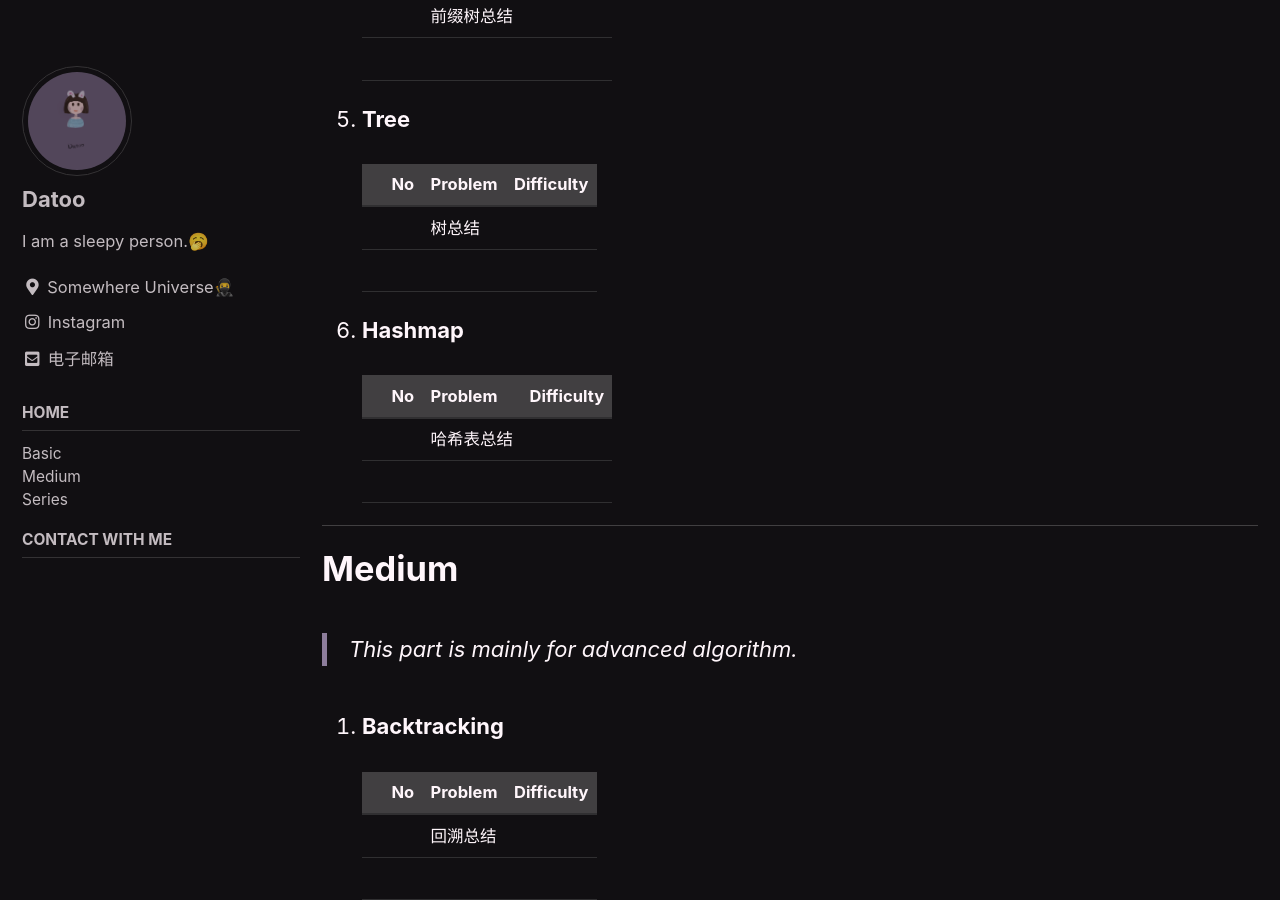
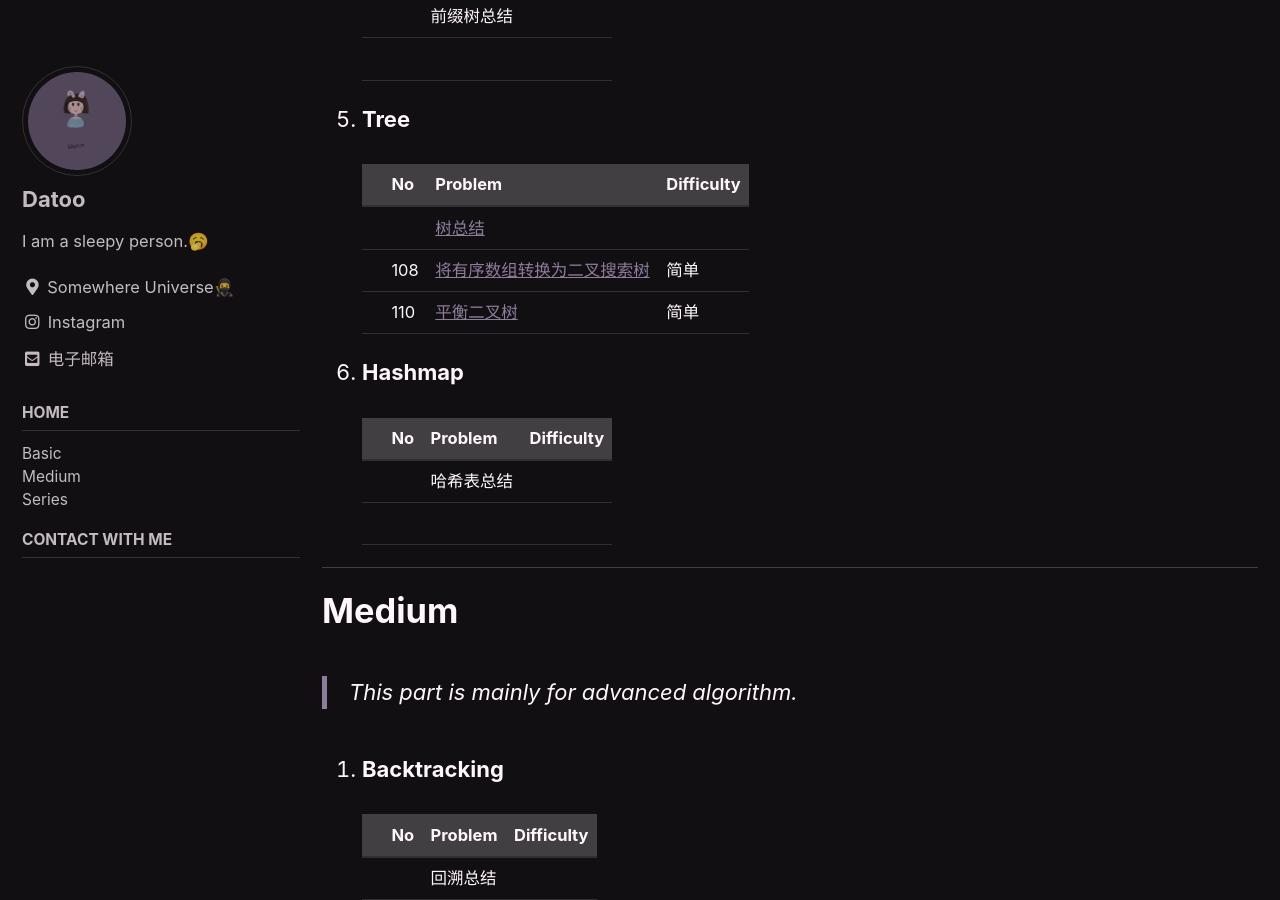
Before and after one commit to DaToo-J/DaToo-J.GitHub.io, a Jekyll site: the page built from index.md, in a window 1280 px wide and 900 px high, scrolled down 1322 px. Built offline with Jekyll 4.4.1, drawn with Linux system fonts in a browser that asks for light colours; cached includes are drawn as plain includes.

Commit message:
update index.md

```diff
--- a/index.md
+++ b/index.md
@@ -23,11 +23,12 @@ sidebar:
 
 2. **Linked List**
 
-    |     | No  | Problem                                                           | Difficulty |
-    | --- | --- | ----------------------------------------------------------------- | ---------- |
-    |     |     | [链表总结](./_posts/2021-01-31-linked-list-summary.md)            |            |
+    |     | No  | Problem                                                            | Difficulty |
+    | --- | --- | ------------------------------------------------------------------ | ---------- |
+    |     |     | [链表总结](./_posts/2021-01-31-linked-list-summary.md)             |            |
     |     | 24  | [两两交换链表中的节点](./_posts/2021-02-08-swap-nodes-in-pairs.md) | 中等       |
-    |     | 61  | [旋转链表](./_posts/2021-02-07-rotate-list.md)                    | 中等       |
+    |     | 61  | [旋转链表](./_posts/2021-02-07-rotate-list.md)                     | 中等       |
+
 1. **Queue**
 
     |     | No  | Problem  | Difficulty |
@@ -44,10 +45,12 @@ sidebar:
 
 3. **Tree**
 
-    |     | No  | Problem | Difficulty |
-    | --- | --- | ------- | ---------- |
-    |     |     | 树总结  |            |
-    |     |     |         |            |
+    |     | No  | Problem                                                                                         | Difficulty |
+    | --- | --- | ----------------------------------------------------------------------------------------------- | ---------- |
+    |     |     | [树总结](./_posts/2021-02-04-tree-summary.md)                                                   |            |
+    |     | 108 | [将有序数组转换为二叉搜索树](./_posts/2021-02-08-convert-sorted-array-to-binary-search-tree.md) | 简单       |
+    |     | 110 | [平衡二叉树](./_posts/2021-02-08-balanced-binary-tree.md)                                       | 简单       |
+
 4. **Hashmap**
 
     |     | No  | Problem    | Difficulty |
```
